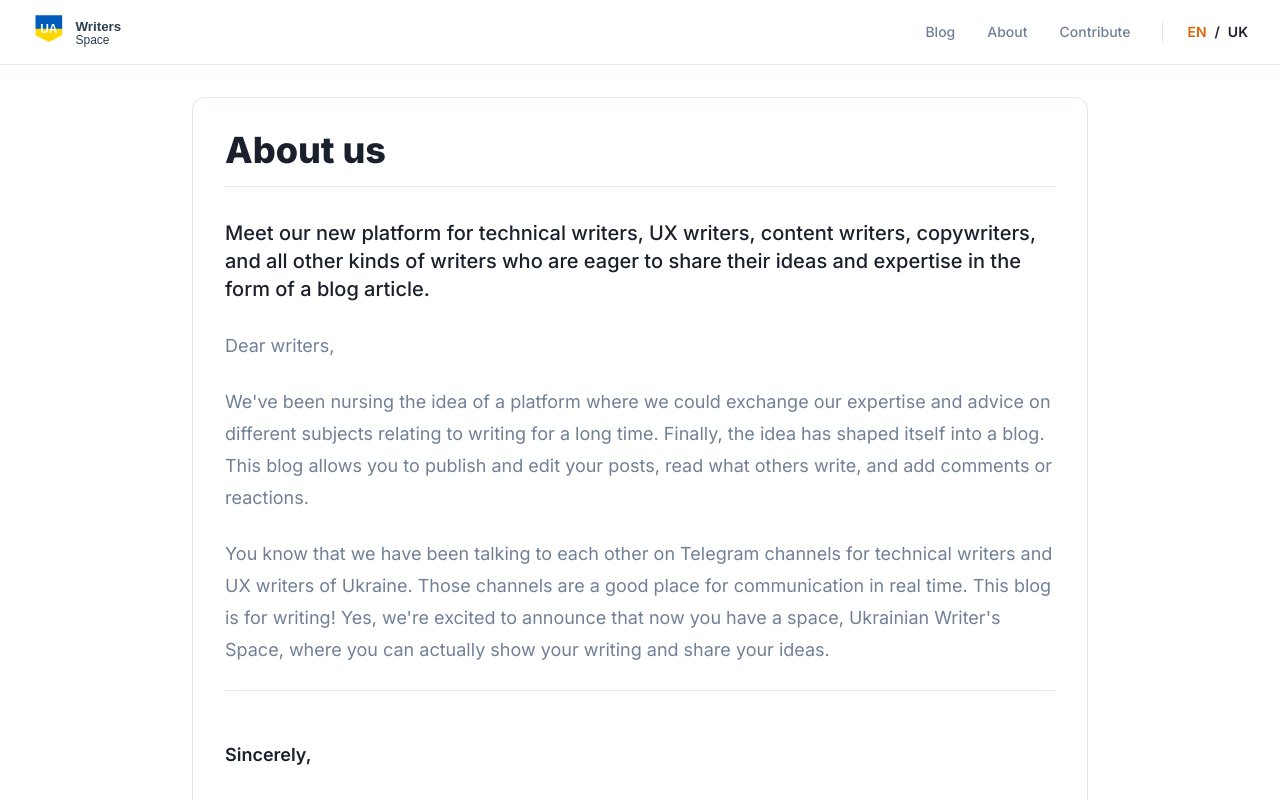
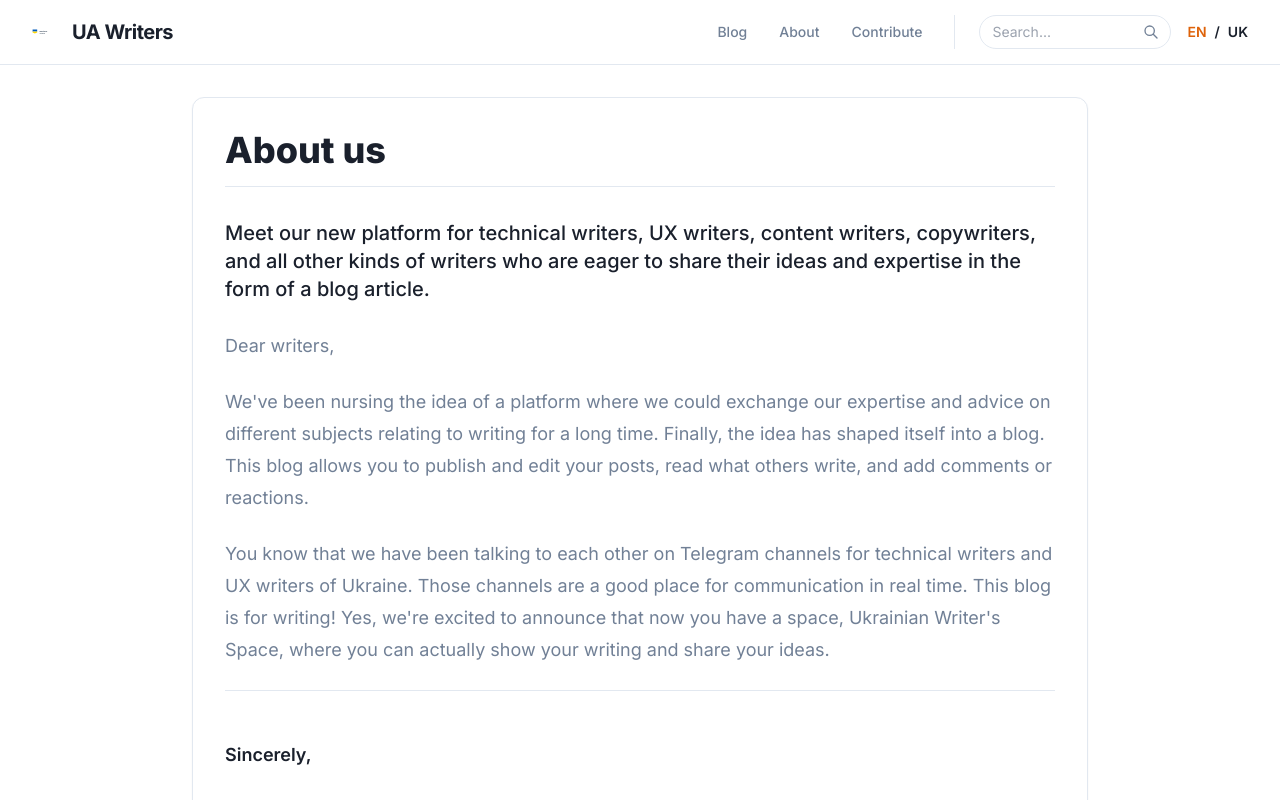
Before and after one commit to ivancheban/ua-writers-nextjs, a Next.js app: page /en/about in a window 1280 px wide. Shown: the top 800 px of the page. Built offline with nearby package versions, Linux system fonts and the light colour scheme.

Commit message:
added search

```diff
--- /dev/null
+++ b/app/api/search/route.ts
@@ -0,0 +1,27 @@
+import { NextResponse } from 'next/server';
+import { getSortedPostsData } from '@/lib/posts';
+
+// Define locales locally since i18n-config is missing
+const i18n = {
+  locales: ['en', 'uk'],
+};
+
+export async function GET() {
+  let allPosts: any[] = [];
+
+  // Fetch posts for all supported locales
+  for (const locale of i18n.locales) {
+    const posts = getSortedPostsData(locale);
+    // Add the locale to each post object so we can filter/route correctly
+    const localizedPosts = posts.map((post) => ({
+      ...post,
+      lang: locale,
+      // Create a combined text field for search indexing
+      // We append title, excerpt and tags to make them searchable
+      searchText: `${post.title} ${post.excerpt || ''} ${post.tags?.join(' ') || ''}`.toLowerCase(),
+    }));
+    allPosts = [...allPosts, ...localizedPosts];
+  }
+
+  return NextResponse.json(allPosts);
+}
--- a/app/components/Header.tsx
+++ b/app/components/Header.tsx
@@ -4,6 +4,7 @@ import Link from 'next/link';
 import Image from 'next/image';
 import { useParams } from 'next/navigation';
 import LanguageSwitcher from './LanguageSwitcher';
+import Search from './Search';
 
 interface HeaderProps {
   lang?: string;
@@ -37,14 +38,19 @@ const Header = ({ lang: langProp }: HeaderProps) => {
 
           {/* Logo */}
           <div className="flex-shrink-0 flex items-center">
-            <Link href={`/${lang}`} className="flex items-center">
-              <Image
-                src="/logo.svg"
-                alt="UA Writers' Space Logo"
-                width={187}
-                height={40}
-                className="w-[187px] h-[40px]"
-              />
+            <Link href={`/${lang}`} className="flex items-center space-x-2 group">
+              <div className="relative w-8 h-8 transition-transform group-hover:scale-110 duration-200">
+                <Image
+                  src="/logo.svg"
+                  alt="UA Writers Logo"
+                  fill
+                  className="object-contain"
+                  priority
+                />
+              </div>
+              <span className="font-bold text-xl tracking-tight text-text-primary group-hover:text-primary transition-colors duration-200">
+                UA Writers
+              </span>
             </Link>
           </div>
 
@@ -60,13 +66,15 @@ const Header = ({ lang: langProp }: HeaderProps) => {
               </Link>
             ))}
 
-            <div className="border-l border-border-color pl-6 ml-2">
+            <div className="flex items-center border-l border-border-color pl-6 ml-2 space-x-4">
+              <Search />
               <LanguageSwitcher lang={lang} />
             </div>
           </nav>
 
           {/* Mobile Menu Button Placeholder */}
           <div className="md:hidden flex items-center space-x-4">
+            <Search />
             <LanguageSwitcher lang={lang} />
             <button className="text-text-secondary hover:text-primary p-2">
               <span className="sr-only">Open menu</span>
--- /dev/null
+++ b/app/components/Search.tsx
@@ -0,0 +1,135 @@
+'use client';
+
+import { useState, useEffect, useRef } from 'react';
+import { useRouter, useParams } from 'next/navigation';
+import Link from 'next/link';
+import lunr from 'lunr';
+
+interface SearchResult {
+  id: string;
+  title: string;
+  lang: string;
+  excerpt?: string;
+}
+
+const Search = () => {
+  const [query, setQuery] = useState('');
+  const [results, setResults] = useState<SearchResult[]>([]);
+  const [isOpen, setIsOpen] = useState(false);
+  const [index, setIndex] = useState<lunr.Index | null>(null);
+  const [posts, setPosts] = useState<SearchResult[]>([]);
+  const searchRef = useRef<HTMLDivElement>(null);
+  const params = useParams();
+  const currentLang = (params?.lang as string) || 'en';
+
+  // Load the search index on mount
+  useEffect(() => {
+    const initSearch = async () => {
+      const res = await fetch('/api/search');
+      const data = await res.json();
+      setPosts(data);
+
+      const lunrIndex = lunr(function () {
+        this.field('title', { boost: 10 });
+        this.field('excerpt');
+        this.field('searchText');
+        this.ref('id');
+
+        data.forEach((doc: any) => {
+          this.add({
+            id: doc.id,
+            title: doc.title,
+            excerpt: doc.excerpt,
+            searchText: doc.searchText,
+            lang: doc.lang // We index lang to potentially filter, though we handle it in UI
+          });
+        });
+      });
+
+      setIndex(lunrIndex);
+    };
+
+    initSearch();
+  }, []);
+
+  // Handle clicks outside to close results
+  useEffect(() => {
+    const handleClickOutside = (event: MouseEvent) => {
+      if (searchRef.current && !searchRef.current.contains(event.target as Node)) {
+        setIsOpen(false);
+      }
+    };
+    document.addEventListener('mousedown', handleClickOutside);
+    return () => document.removeEventListener('mousedown', handleClickOutside);
+  }, []);
+
+  const handleSearch = (e: React.ChangeEvent<HTMLInputElement>) => {
+    const q = e.target.value;
+    setQuery(q);
+
+    if (q.length > 1 && index) {
+      setIsOpen(true);
+      // Search and filter by current language relevance (optional, or show all)
+      const searchResults = index.search(`${q}*`);
+
+      const hits = searchResults
+        .map((result) => posts.find((post) => post.id === result.ref))
+        .filter((post): post is SearchResult => post !== undefined && post.lang === currentLang)
+        .slice(0, 5); // Limit to 5 results
+
+      setResults(hits);
+    } else {
+      setResults([]);
+      setIsOpen(false);
+    }
+  };
+
+  return (
+    <div className="relative" ref={searchRef}>
+      <div className="relative flex items-center">
+        <input
+          type="text"
+          value={query}
+          onChange={handleSearch}
+          placeholder={currentLang === 'uk' ? "Пошук..." : "Search..."}
+          className="w-32 sm:w-48 pl-3 pr-8 py-1.5 text-sm rounded-full border border-border-color bg-background text-text-primary focus:outline-none focus:ring-2 focus:ring-primary focus:border-transparent transition-all"
+          onFocus={() => { if(query) setIsOpen(true); }}
+        />
+        <div className="absolute right-3 text-text-secondary pointer-events-none">
+          <svg xmlns="http://www.w3.org/2000/svg" className="h-4 w-4" fill="none" viewBox="0 0 24 24" stroke="currentColor">
+            <path strokeLinecap="round" strokeLinejoin="round" strokeWidth={2} d="M21 21l-6-6m2-5a7 7 0 11-14 0 7 7 0 0114 0z" />
+          </svg>
+        </div>
+      </div>
+
+      {isOpen && results.length > 0 && (
+        <div className="absolute right-0 top-full mt-2 w-72 bg-card rounded-lg shadow-lg border border-border-color overflow-hidden z-50">
+          <ul>
+            {results.map((result) => (
+              <li key={result.id} className="border-b border-border-color last:border-none">
+                <Link
+                  href={`/${result.lang}/posts/${result.id}`}
+                  className="block px-4 py-3 hover:bg-gray-50 dark:hover:bg-gray-800 transition-colors"
+                  onClick={() => setIsOpen(false)}
+                >
+                  <h4 className="text-sm font-medium text-text-primary truncate">{result.title}</h4>
+                  {result.excerpt && (
+                    <p className="text-xs text-text-secondary truncate mt-1">{result.excerpt}</p>
+                  )}
+                </Link>
+              </li>
+            ))}
+          </ul>
+        </div>
+      )}
+
+      {isOpen && query.length > 1 && results.length === 0 && (
+         <div className="absolute right-0 top-full mt-2 w-64 bg-card rounded-lg shadow-lg border border-border-color p-4 z-50 text-sm text-text-secondary text-center">
+           {currentLang === 'uk' ? "Нічого не знайдено" : "No results found"}
+         </div>
+      )}
+    </div>
+  );
+};
+
+export default Search;
--- a/package.json
+++ b/package.json
@@ -10,6 +10,7 @@
   },
   "dependencies": {
     "gray-matter": "^4.0.3",
+    "lunr": "^2.3.9",
     "next": "14.2.4",
     "react": "^18",
     "react-dom": "^18",
@@ -21,6 +22,7 @@
   },
   "devDependencies": {
     "@tailwindcss/typography": "^0.5.16",
+    "@types/lunr": "^2.3.7",
     "@types/node": "^20",
     "@types/react": "^18",
     "@types/react-dom": "^18",
```
Also changed, not shown: 1 other file (tests, documents, lock files or other folders).
